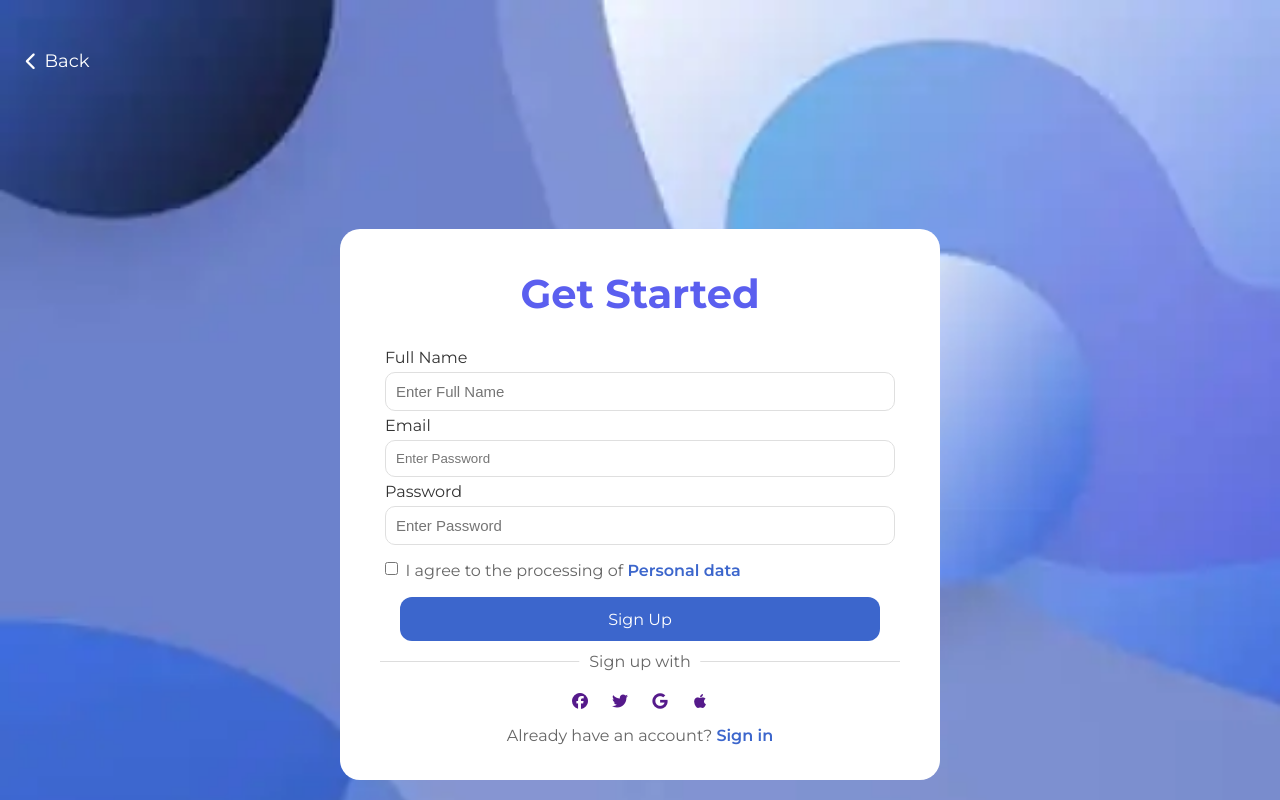
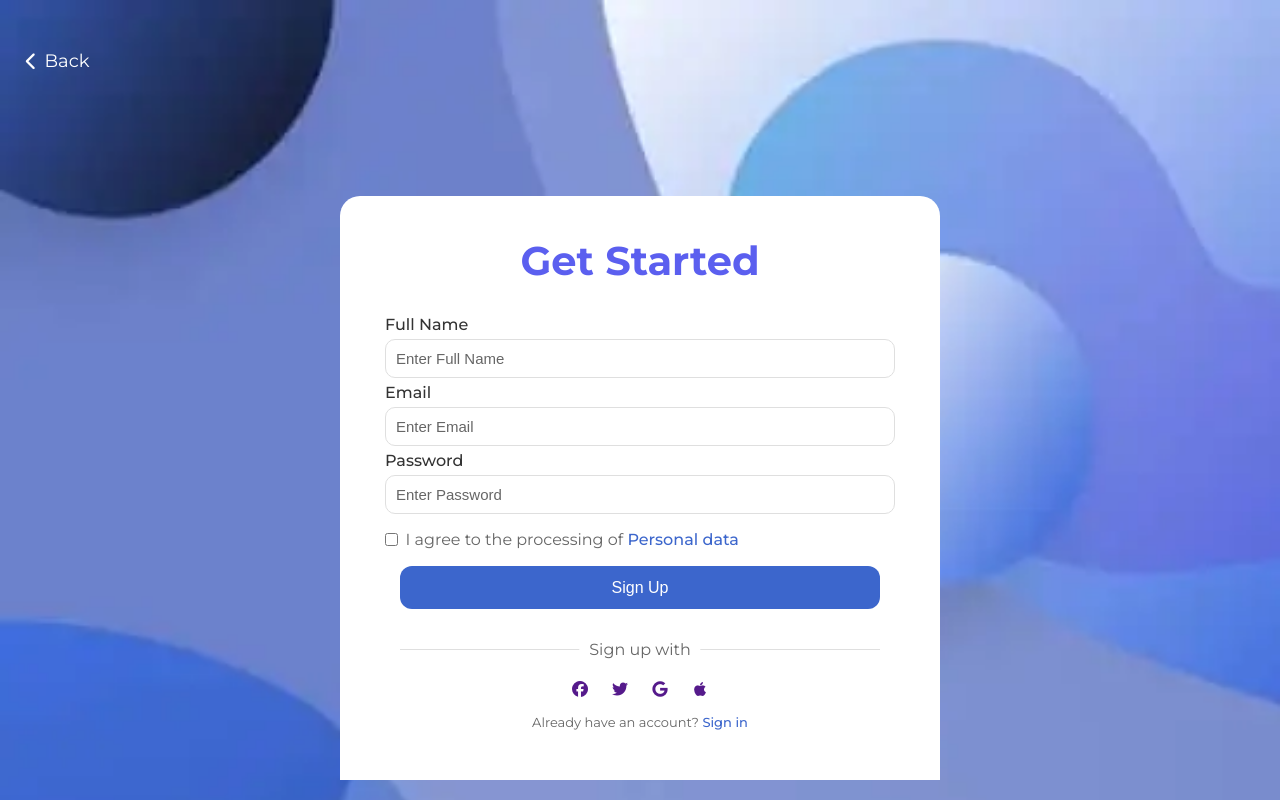
Before and after one commit to Goodness-I/form, a plain HTML site: page sign-up/index.html in a window 1280 px wide. Drawn offline with Linux system fonts and the light colour scheme.

Commit message:
modifies the index and styesheet

```diff
--- a/LandingPage.css
+++ b/LandingPage.css
@@ -1,7 +1,5 @@
 body {
-  margin: 0;
   font-size: 1.6rem;
-  font-family: "Montserrat", sans-serif;
   line-height: 1.2;
   color: #fff;
 }
@@ -26,9 +24,7 @@ body {
 }
 
 a {
-  text-decoration: none;
   padding: 2rem;
-  font-family: "Montserrat", sans-serif;
 }
 button {
   padding: 4rem;
@@ -63,6 +59,7 @@ button {
   justify-content: center;
   font-size: 1.5rem;
   padding: 4rem 2rem;
+  outline: none;
 }
 
 .sign-in {
@@ -71,19 +68,20 @@ button {
   flex: 1;
 }
 
-.sign-in a {
+.sign-in:visited {
   color: #fff;
 }
 
 .sign-up {
   background: #fff;
+  color: var(--color-accent);
   font-size: 2rem;
   flex: 1;
-  border-radius: 2rem 0 0 0;
+  border-radius: 0 2rem 0 0;
 }
 
-.sign-up a {
-  color: #5b5fef;
+.sign-up:visited {
+  color: var(--color-accent);
 }
 
 .content {
--- a/base.css
+++ b/base.css
@@ -1,5 +1,15 @@
 @import url("https://fonts.googleapis.com/css2?family=Montserrat:ital,wght@0,100..900;1,100..900&display=swap");
 
+/* Shared design tokens used across the landing and authentication pages. */
+:root {
+  --color-primary: #3c66cc;
+  --color-accent: #5b5fef;
+  --color-muted: #666;
+  --color-border: #dfdfdf;
+  --color-focus: #e6f0ff;
+}
+
+/* Global reset and box sizing. */
 * {
   margin: 0;
   padding: 0;
@@ -10,3 +20,110 @@ html {
   box-sizing: border-box;
   font-size: 62.5%;
 }
+
+/* Shared page typography and link behavior. */
+body {
+  margin: 0;
+  font-family: "Montserrat", sans-serif;
+}
+
+a {
+  text-decoration: none;
+  -webkit-tap-highlight-color: transparent;
+}
+
+/* Shared accent text used for links and highlighted terms. */
+.blue {
+  color: var(--color-primary);
+  font-weight: 500;
+}
+
+.blue-link,
+.blue-link:visited,
+.blue-link:hover,
+.blue-link:active,
+.blue-link:focus {
+  color: var(--color-primary);
+}
+
+/* Shared back-navigation layout for sign-in and sign-up pages. */
+.nav-back {
+  display: flex;
+  width: 100%;
+  padding-top: clamp(2rem, 5vh, 5rem);
+  padding-left: 1rem;
+}
+
+.back {
+  color: #fff;
+  width: fit-content;
+  padding: 1rem;
+  display: inline-flex;
+  justify-content: center;
+  align-items: center;
+  gap: 0.2rem;
+  font-size: clamp(1.5rem, 1.5vw, 1.8rem);
+  outline: none;
+}
+
+.back:visited,
+.back:active {
+  color: #fff;
+}
+
+/* Shared social-login separator and icon-row layout. */
+.content-box {
+  position: relative;
+  text-align: center;
+  margin: 2rem 0;
+  font-size: 1.3rem;
+}
+
+.content-box hr {
+  border: none;
+  border-top: 1px solid var(--color-border);
+}
+
+.content-box .content-title {
+  position: absolute;
+  top: 50%;
+  left: 50%;
+  transform: translate(-50%, -50%);
+  background: #fff;
+  line-height: 1.2;
+  color: var(--color-muted);
+  margin: 0;
+  padding: 0 1rem;
+  white-space: nowrap;
+}
+
+.icons {
+  display: flex;
+  align-items: center;
+  justify-content: center;
+  padding: 1rem;
+  font-size: 1.3rem;
+  gap: 2rem;
+}
+
+/* Shared footer layout for account prompts below each auth form. */
+.footer,
+.account-footer {
+  text-align: center;
+  font-size: 1.3rem;
+  padding: 0.5rem 2rem 1.5rem;
+  margin: 0;
+  color: var(--color-muted);
+}
+
+/* Shared entrance animation for authentication cards. */
+@keyframes slideUp {
+  from {
+    transform: translateY(100px);
+    opacity: 0;
+  }
+  to {
+    transform: translateY(0);
+    opacity: 1;
+  }
+}
--- a/sign-in/SignIn.css
+++ b/sign-in/SignIn.css
@@ -1,14 +1,8 @@
+/* Sign-in page typography and control defaults. */
 body {
   font-size: 1.5rem;
-  font-family: "Montserrat", sans-serif;
   line-height: 1.5;
   position: relative;
-  margin: 0;
-}
-
-a {
-  text-decoration: none;
-  padding: 1rem;
 }
 
 button {
@@ -26,7 +20,7 @@ button {
 }
 
 button:hover {
-  background: #5b5fef;
+  background: var(--color-accent);
   color: #fff;
   border-radius: 2rem;
   transform: translateY(0.4rem);
@@ -34,23 +28,6 @@ button:hover {
 
 button:hover a {
   color: #fff;
-}
-
-.nav-back {
-  display: flex;
-  width: 100%;
-  padding-top: clamp(2rem, 5vh, 5rem);
-  padding-left: 1rem;
-}
-
-.back {
-  color: #fff;
-  width: fit-content;
-  display: flex;
-  justify-content: center;
-  align-items: center;
-  gap: 0.2rem;
-  font-size: clamp(1.5rem, 1.5vw, 1.8rem);
 }
 
 .welcome-back {
@@ -104,53 +81,60 @@ button:hover a {
 }
 
 input {
-  padding: 1rem;
   padding: 1.5rem;
-  border: 0.5px solid #dfdfdf;
+  border: 0.5px solid var(--color-border);
   border-radius: 8px;
 }
 
 input:is(:hover, :focus) {
-  background-color: #e6f0ff;
+  background-color: var(--color-focus);
   outline-offset: 2px;
 }
 
 .flex-container {
   display: flex;
-  width: calc(100% - 2rem);
+  width: 100%;
+  box-sizing: border-box;
   padding: 0.5rem;
   margin: 0 auto;
   align-items: center;
   justify-content: space-between;
-  flex-wrap: wrap;
-  gap: 0.75rem 1rem;
+  flex-wrap: nowrap;
+  gap: clamp(0.25rem, 2vw, 1rem);
+  font-size: clamp(1.2rem, 3.8vw, 1.5rem);
 }
 
 .input-checkbox {
   display: flex;
   align-items: center;
-  min-width: 0;
+  flex: 0 1 auto;
+  min-width: max-content;
+}
+
+.input-checkbox .checkbox {
+  flex: 0 0 auto;
+  width: auto;
+  padding: 0;
 }
 
 .forgot {
-  color: #3c66cc;
+  color: var(--color-primary);
   font-weight: 500;
+  flex: 0 0 auto;
+  margin: 0;
+  padding: 0;
+  white-space: nowrap;
 }
 
 .check-box-label {
-  margin-left: 1rem;
+  margin-left: clamp(0.25rem, 2vw, 1rem);
+  white-space: nowrap;
 }
 
-.blue {
-  color: #3c66cc;
-  font-weight: 500;
-  margin-left: -15px;
-}
-
-.form-sign-in-button a {
+.form-sign-in-button button {
   display: block;
   text-decoration: none;
-  background-color: #3c66cc;
+  background-color: var(--color-primary);
   color: #fff;
   text-align: center;
   padding: 0.75rem 1rem;
@@ -165,7 +149,7 @@ input:is(:hover, :focus) {
   width: 100%;
   font-size: 1.2rem;
   cursor: pointer;
-  background-color: #3c66cc;
+  background-color: var(--color-primary);
   display: block;
   text-align: center;
   padding: 0.75rem 1rem;
@@ -173,43 +157,50 @@ input:is(:hover, :focus) {
   border-radius: 1rem;
 }
 
-.content-box {
-  position: relative;
-  text-align: center;
-  margin: 4rem 0;
+@media screen and (max-width: 599px) {
+  .nav-back {
+    padding-top: 1.5rem;
+    padding-left: 1rem;
+  }
+
+  .signIn {
+    padding: 2rem 1rem 0.5rem;
+  }
+
+  .sign-in-content h1 {
+    font-size: 2.4rem;
+  }
+
+  .flex-container {
+    align-items: center;
+    gap: clamp(0.5rem, 3vw, 1rem);
+  }
 }
 
-.content-box hr {
-  border: none;
-  border-top: 1px solid #dfdfdf;
+@media screen and (max-width: 199px) {
+  .flex-container {
+    flex-wrap: wrap;
+    row-gap: 0.25rem;
+  }
+
+  .forgot {
+    flex: 0 0 100%;
+    width: 100%;
+    margin-left: 0;
+    text-align: right;
+  }
 }
 
-.content-box .content-title {
-  position: absolute;
-  top: 50%;
-  left: 50%;
-  transform: translate(-50%, -50%);
-  background: #fff;
-  line-height: 1.2;
-  color: #666;
-  margin: 0;
-  padding: 0 1rem;
-  white-space: wrap;
-}
+@media screen and (min-width: 600px) and (max-width: 767px) {
+  .signIn {
+    width: min(90%, 62rem);
+    margin: 0 auto;
+    padding: 3rem 2rem 1rem;
+  }
 
-.icons {
-  display: flex;
-  align-items: center;
-  justify-content: center;
-  font-size: 1.5rem;
-}
-
-.footer {
-  text-align: center;
-  font-size: 1.5rem;
-  padding: 0rem 1rem 4rem;
-  margin: 0;
-  color: #666;
+  .sign-in-content h1 {
+    font-size: 2.8rem;
+  }
 }
 
 @media screen and (min-width: 768px) {
@@ -235,7 +226,6 @@ input:is(:hover, :focus) {
     max-width: 60rem;
     min-height: 0;
     max-height: calc(100svh - 6rem);
-    overflow-y: auto;
     padding: 2rem 3rem 1rem;
     border-radius: 1rem 1rem 0 0;
   }
@@ -257,20 +247,12 @@ input:is(:hover, :focus) {
     font-size: 1.6rem;
   }
 
-  .content-box {
-    margin: 2rem 0;
-  }
-
-  .footer {
-    padding-bottom: 1.5rem;
-  }
-
   .btn-sign-in {
     padding: 0.75rem 1rem;
     margin: 1rem 0;
   }
 
-  .form-sign-in-button a {
+  .form-sign-in-button button {
     padding: 0.75rem 1rem;
     font-size: 1.6rem;
   }
@@ -280,58 +262,3 @@ input:is(:hover, :focus) {
     margin: 0 auto;
   }
 }
-
-@keyframes slideUp {
-  from {
-    transform: translateY(100px);
-    opacity: 0;
-  }
-  to {
-    transform: translateY(0);
-    opacity: 1;
-  }
-}
-
-@media screen and (max-width: 599px) {
-  .nav-back {
-    padding-top: 1.5rem;
-    padding-left: 1rem;
-  }
-
-  .signIn {
-    padding: 2rem 1rem 0.5rem;
-  }
-
-  .sign-in-content h1 {
-    font-size: 2.4rem;
-  }
-
-  .content-box {
-    margin: 2.5rem 0;
-  }
-
-  .flex-container {
-    align-items: flex-start;
-    flex-direction: column;
-  }
-
-  .forgot {
-    margin-left: 0;
-  }
-}
-
-@media screen and (min-width: 600px) and (max-width: 767px) {
-  .signIn {
-    width: min(90%, 62rem);
-    margin: 0 auto;
-    padding: 3rem 2rem 1rem;
-  }
-
-  .sign-in-content h1 {
-    font-size: 2.8rem;
-  }
-
-  .content-box {
-    margin: 3rem 0;
-  }
-}
--- a/sign-up/SignUp.css
+++ b/sign-up/SignUp.css
@@ -1,15 +1,11 @@
+/* Sign-up page typography and scroll behavior. */
 body {
-  margin: 0;
   font-size: 1.5rem;
-  font-family: "Montserrat", sans-serif;
   position: relative;
   overflow-x: hidden;
 }
 
-a {
-  text-decoration: none;
-}
-
+/* Sign-up page background and card layout. */
 .landing-page {
   width: 100%;
   min-height: 100vh;
@@ -25,30 +21,11 @@ a {
   justify-content: space-between;
 }
 
-.nav-back {
-  display: flex;
-  width: 100%;
-  padding-top: clamp(2rem, 5vh, 5rem);
-  padding-left: 1rem;
-}
-
-.back {
-  color: #fff;
-  width: fit-content;
-  padding: 1rem;
-  display: flex;
-  justify-content: center;
-  align-items: center;
-  gap: 0.2rem;
-  font-size: clamp(1.5rem, 1.5vw, 1.8rem);
-}
-
 .get-started {
   width: 100%;
   margin-top: auto;
   animation: slideUp 0.6s ease-out;
   height: auto;
-  bottom: 0;
 }
 
 .signUp {
@@ -62,7 +39,7 @@ a {
 }
 
 .sign-up-content h1 {
-  color: #5b5fef;
+  color: var(--color-accent);
   text-align: center;
   font-weight: bold;
   font-size: 1.8rem;
@@ -84,21 +61,29 @@ a {
 
 .input-fields {
   font-size: 1.3rem;
-  color: #666;
+  color: #333;
+  font-weight: 500;
 }
 
 .input label {
   padding: 0.5rem 0;
+  color: #333;
+  font-weight: 500;
 }
 
 input {
   padding: 1rem;
   border-radius: 10px;
-  border: 0.5px solid #dfdfdf;
+  border: 0.5px solid var(--color-border);
+}
+
+.input-fields::placeholder {
+  color: var(--color-muted);
+  font-weight: 400;
 }
 
 input:focus {
-  background-color: #e6f0ff;
+  background-color: var(--color-focus);
   outline-offset: 2px;
   outline: none;
 }
@@ -112,16 +97,20 @@ input:focus {
   gap: 0.75rem;
   margin: 1.5rem auto;
   font-size: 1.3rem;
-  color: #666;
+  color: var(--color-muted);
   line-height: 1.4;
 }
 
 .agreement .checkbox {
   flex: 0 0 auto;
+  display: flex;
+  align-items: center;
 }
 
 .agree {
   flex: 1;
+  display: flex;
+  align-items: center;
 }
 
 .btn-sign-up {
@@ -135,71 +124,13 @@ input:focus {
   cursor: pointer;
   border: none;
   border-radius: 1.2rem;
-  background-color: #3c66cc;
+  background-color: var(--color-primary);
 }
 
-.form-sign-up-button a {
+.form-sign-up-button button {
   display: block;
   color: #fff;
   text-align: center;
-}
-
-.content-box {
-  position: relative;
-  margin: 2rem 0;
-  text-align: center;
-  font-size: 1.3rem;
-}
-
-.content-box hr {
-  border: none;
-  border-top: 1px solid #ddd;
-}
-
-.content-title {
-  position: absolute;
-  top: 50%;
-  left: 50%;
-  transform: translate(-50%, -50%);
-  background: #fff;
-  padding: 0 1rem;
-  margin: 0;
-  color: #666;
-  line-height: 2;
-  white-space: nowrap;
-}
-
-.blue {
-  color: #3c66cc;
-  font-weight: 600;
-}
-
-.icons {
-  display: flex;
-  align-items: center;
-  justify-content: center;
-  padding: 1rem 1rem;
-  font-size: 1.3rem;
-  gap: 2rem;
-}
-
-.account-footer {
-  text-align: center;
-  font-size: 1.3rem;
-  padding: 0.5rem 2rem 1.5rem;
-  margin: 0;
-  color: #666;
-}
-
-@keyframes slideUp {
-  from {
-    transform: translateY(100px);
-    opacity: 0;
-  }
-  to {
-    transform: translateY(0);
-    opacity: 1;
-  }
 }
 
 @media screen and (max-width: 599px) {
@@ -247,9 +178,6 @@ input:focus {
 
 @media screen and (min-width: 768px) {
   .signUp {
-    width: 100%;
-    max-width: 60rem;
-    min-height: 0;
     margin: 2rem auto;
     padding: 3rem 3rem;
   }
@@ -273,14 +201,11 @@ input:focus {
 
   .btn-sign-up {
     margin: 1.5rem 0;
-    width: 100%;
-    max-width: 60rem;
     padding: 1.25rem 2rem;
     font-size: 1.6rem;
   }
 
-  .icons,
-  .account-footer {
+  .icons {
     font-size: 1.6rem;
   }
 
@@ -291,20 +216,11 @@ input:focus {
 
 @media screen and (min-width: 1024px) {
   .signUp {
-    width: 100%;
-    max-width: 60rem;
-    min-height: 0;
     max-height: calc(100svh - 4rem);
     overflow-y: auto;
     margin: 2rem auto;
     padding: 3rem 3rem 2rem;
-    border-radius: 2rem;
   }
-
-  .sign-up-content h1 {
-    font-size: 4rem;
-  }
-
   .form-sign-up-button {
     width: 100%;
     max-width: 48rem;
--- a/sign-up/index.html
+++ b/sign-up/index.html
@@ -16,6 +16,7 @@
   </head>
   <body>
     <div class="container landing-page">
+      <!-- Return navigation to the landing page. -->
       <div class="nav-back">
         <a href="../index.html" class="back"
           ><i class="fas fa-chevron-left"></i> Back</a
@@ -23,17 +24,18 @@
       </div>
       <div class="get-started container">
         <div class="signUp">
+          <!-- Account creation form and agreement controls. -->
           <div class="sign-up-content">
             <h1>Get Started</h1>
           </div>
           <div class="form-container">
-            <form action="POST" class="sign-up-form">
+            <form method="post" class="sign-up-form">
               <div class="input">
-                <label for="Full Name">Full Name</label>
+                <label for="full-name">Full Name</label>
                 <input
                   type="text"
-                  name="Full Name"
-                  id="Full Name"
+                  name="full_name"
+                  id="full-name"
                   class="input-fields"
                   required
                   placeholder="Enter Full Name"
@@ -43,12 +45,12 @@
               <div class="input">
                 <label for="email">Email</label>
                 <input
-                  input-fields
                   type="email"
                   name="email"
                   id="email"
                   required
-                  placeholder="Enter Password"
+                  class="input-fields"
+                  placeholder="Enter Email"
                   autocomplete="email"
                 />
               </div>
@@ -64,8 +66,6 @@
                   autocomplete="new-password"
                 />
               </div>
-            </form>
-
             <div class="agreement">
               <div class="checkbox">
                 <input
@@ -78,14 +78,18 @@
               <div class="agree">
                 <label for="checkbox" class="check-box-label"
                   >I agree to the processing of
-                  <a href=""><span class="blue"> Personal data</span></a>
+                  <a class="blue-link" href="#"
+                    ><span class="blue">Personal data</span></a
+                  >
                 </label>
               </div>
             </div>
             <div class="form-sign-up-button">
-              <a class="btn-sign-up" href="../sign-up/index.html">Sign Up</a>
+              <button type="submit" class="btn-sign-up">Sign Up</button>
             </div>
+            </form>
 
+            <!-- Alternative sign-up methods and existing-account link. -->
             <div class="footer">
               <div class="content-box">
                 <hr />
@@ -101,7 +105,7 @@
               <div class="account">
                 <p class="account-footer">
                   Already have an account?
-                  <a href="../sign-in/index.html"
+                  <a class="blue-link" href="../sign-in/index.html"
                     ><span class="blue">Sign in</span></a
                   >
                 </p>
```
Also changed, not shown: index.html (+2 -0 lines), sign-in/index.html (+10 -7 lines).
